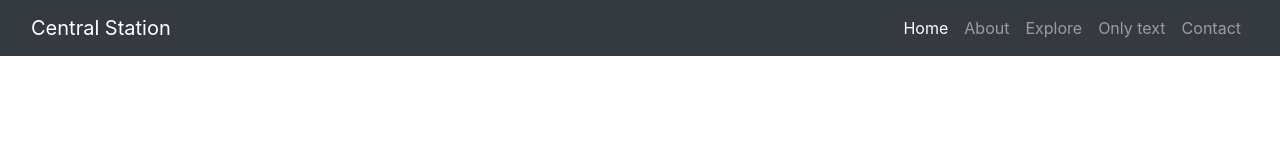
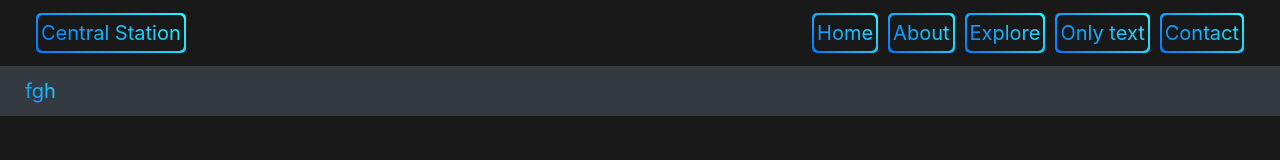
Before and after one commit to Charles-Rein/light-substance, a plain HTML site: page index.html in a window 1280 px wide. Drawn offline with nearby package versions, Linux system fonts and the light colour scheme.

Commit message:
Add files via upload

```diff
--- a/index.html
+++ b/index.html
@@ -3,6 +3,7 @@
 <head>
     <meta charset="UTF-8">
     <meta name="viewport" content="width=device-width, initial-scale=1.0">
+    <link rel="stylesheet" href="./style.css">
     <link href="https://fonts.googleapis.com/css2?family=Nunito:wght@600&display=swap" rel="stylesheet">
     <link rel="stylesheet" href="https://maxcdn.bootstrapcdn.com/bootstrap/4.5.0/css/bootstrap.min.css">
     <script src="https://ajax.googleapis.com/ajax/libs/jquery/3.5.1/jquery.min.js"></script>
@@ -10,37 +11,44 @@
     <script src="https://maxcdn.bootstrapcdn.com/bootstrap/4.5.0/js/bootstrap.min.js"></script>
     <title>Document</title>
 </head>
+<style>
+  body{
+      background-color: #1a191a;
+  }
+</style>
+<body>
 
-<body>
-    <nav class="navbar navbar-expand-sm navbar-dark bg-dark">
-        <div class="container-fluid">
-          <a class="navbar-brand" href="#">Central Station</a>
-          <button class="navbar-toggler" type="button" data-toggle="collapse" data-target="#navbarResponsive" aria-controls="navbarResponsive" aria-expanded="false" aria-label="Toggle navigation">
-            <span class="navbar-toggler-icon"></span>
+    <nav class="navbar navbar-expand-sm ">
+        <div class="container-fluid ">
+          <a class="button b-blue" href="#">Central Station</a>
+          <button class="navbar-toggler button b-blue" type="button" data-toggle="collapse" data-target="#navbarResponsive" aria-controls="navbarResponsive" aria-expanded="false" aria-label="Toggle navigation">
+            <span class="navbar-toggler-icon">Me</span>
           </button>
           <div class="collapse navbar-collapse" id="navbarResponsive">
             <ul class="navbar-nav ml-auto">
               <li class="nav-item active">
-                <a class="nav-link" href="#">Home
+                <a class="button b-blue" href="#">Home
                   <span class="sr-only">(current)</span>
                 </a>
               </li>
               <li class="nav-item">
-                <a class="nav-link" href="#">About</a>
+                <a class="button b-blue" href="#">About</a>
               </li>
               <li class="nav-item">
-                <a class="nav-link" href="#">Explore</a>
+                <a class="button b-blue" href="#">Explore</a>
               </li>
               <li class="nav-item">
-                <a class="nav-link" href="#">Only text</a>
+                <a class="button b-blue" href="#">Only text</a>
               </li>
               <li class="nav-item">
-                <a class="nav-link" href="#">Contact</a>
+                <a class="button b-blue" href="#">Contact</a>
               </li>
             </ul>
           </div>
         </div>
       </nav>
-
+     <div class="container-fluid bg-dark">
+         <a href="#" class="button b-blue">fgh</a>
+     </div>
 </body>
 </html>
--- /dev/null
+++ b/style.css
@@ -0,0 +1,114 @@
+
+
+/*BODY*/
+
+body {
+  font-family: 'Roboto', sans-serif;
+}
+body,  .button:after {
+  background: #1a191a;
+
+}
+.ctn {
+  display: block;
+  position: absolute;
+  top: 50%;
+  left: 50%;
+  transform: translate( -50% , -50%);
+  text-align: center;
+}
+footer {
+  position: fixed;
+  bottom: 5px;
+  right: 5px;
+  color: #FFF;
+}
+footer a, footer a:after {
+  font-size: 1em !important;
+}
+/*END BODY*/
+
+
+  /*BLUE*/
+  .b-blue, .b-blue:before {
+    background: rgba(5,118,255,1);
+    background: -moz-linear-gradient(45deg, rgba(5,118,255,1) 0%, rgba(36,248,255,1) 100%);
+    background: -webkit-gradient(left bottom, right top, color-stop(0%, rgba(5,118,255,1)), color-stop(100%, rgba(36,248,255,1)));
+    background: -webkit-linear-gradient(45deg, rgba(5,118,255,1) 0%, rgba(36,248,255,1) 100%);
+    background: -o-linear-gradient(45deg, rgba(5,118,255,1) 0%, rgba(36,248,255,1) 100%);
+    background: -ms-linear-gradient(45deg, rgba(5,118,255,1) 0%, rgba(36,248,255,1) 100%);
+    background: linear-gradient(45deg, rgba(5,118,255,1) 0%, rgba(36,248,255,1) 100%);
+    filter: progid:DXImageTransform.Microsoft.gradient( startColorstr='#0576ff', endColorstr='#24f8ff', GradientType=1 );
+  }
+/*END GRADIENTS*/
+/*BASE BUTTON*/
+.button {
+  display: inline-block;
+  position: relative;
+  border-radius: 3px;
+  text-decoration: none;
+  padding: 5px;
+  margin: 5px;
+  font-size: 20px;
+  transition: all .4s;
+  -webkit-background-clip: text;
+  -webkit-text-fill-color: transparent;
+}
+.button:hover {
+  text-shadow: 0px 0px 0px rgba(255, 255, 255, .75);
+  text-decoration: none;
+}
+.button:hover:after {
+  left: 100%;
+  top: 100%;
+  bottom: 100%;
+  right: 100%;
+}
+.button:before {
+  content: '';
+  display: block;
+  position: absolute;
+  left: 0;
+  top: 0;
+  bottom: 0;
+  right: 0;
+  z-index: -1;
+  border-radius: 5px;
+  transition: all .5s;
+}
+.button:after {
+  content: '';
+  display: block;
+  position: absolute;
+  left: 2px;
+  top: 2px;
+  bottom: 2px;
+  right: 2px;
+  z-index: -1;
+  border-radius: 5px;
+  transition: all .5s;
+}
+.button2 {
+  display: inline-block;
+  font-size: 2em;
+  margin: .5em;
+  padding: .5em;
+  border-radius: 5px;
+  transition: all .5s;
+  filter: hue-rotate(0deg);
+  color: #FFF;
+  text-decoration: none;
+}
+/*END BASE BUTTON*/
+/*ROTATE*/
+.rot-360-noscoop:hover {
+  filter: hue-rotate(360deg);
+  transform: rotate(360deg);
+}
+.rot-135:hover {
+  filter: hue-rotate(135deg);
+}
+.rot-90:hover {
+  filter: hue-rotate(90deg);
+}
+/*END ROTATE*/
```
